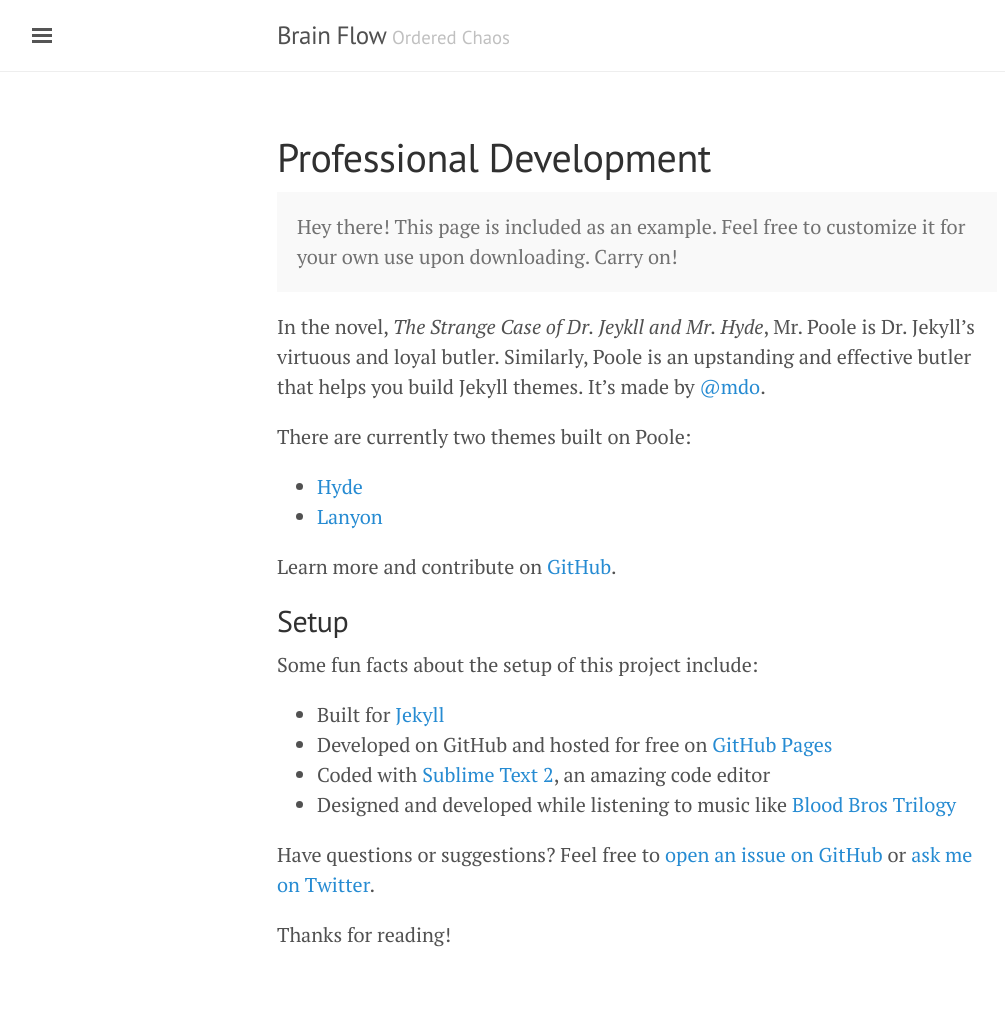
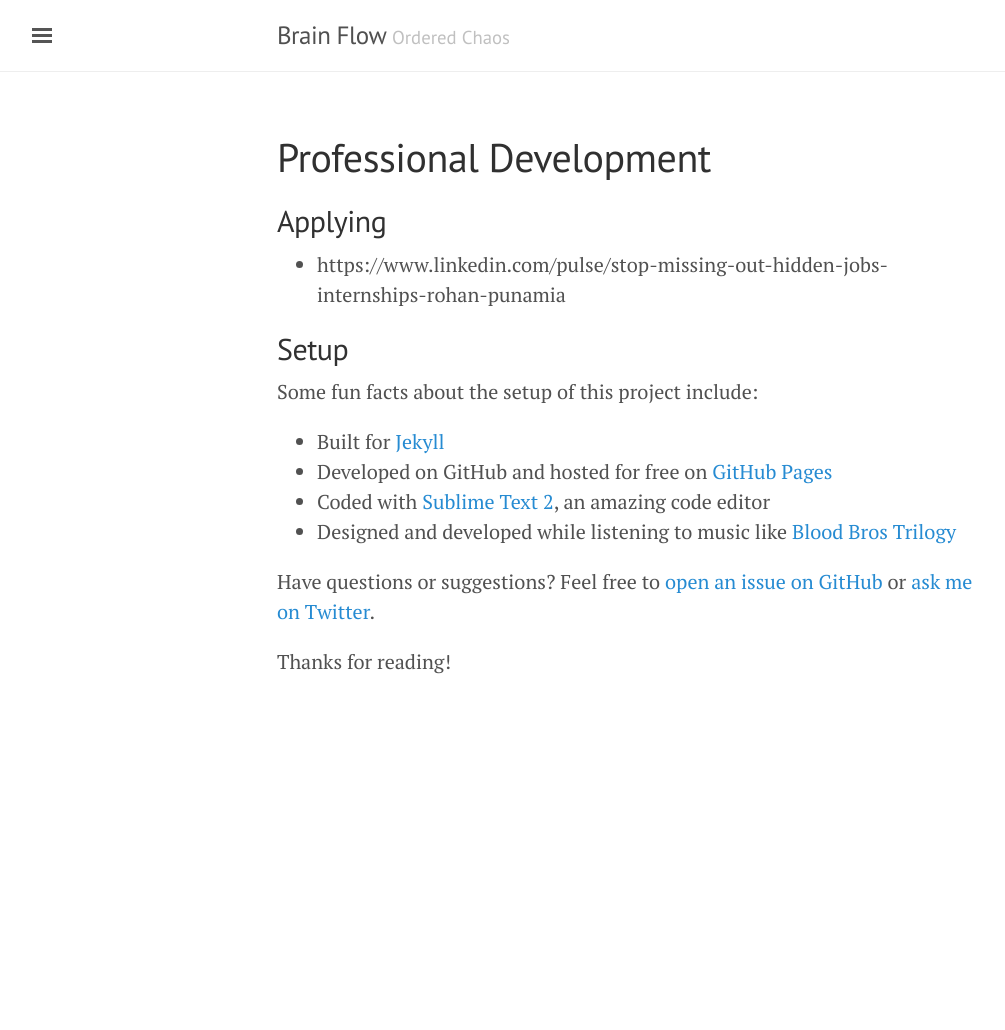
Before and after one commit to bjchia/bjchia.github.io, a Jekyll site: the page built from profdevelopment.md, in a window 1280 px wide. Shown: the whole page, without its empty margins (3-1008 px from the left). Built offline with Jekyll 4.4.1, drawn with Linux system fonts in a browser that asks for light colours; after the commit the page ends 900 px from its top, so only the background shows below that.

Commit message:
Update profdevelopment.md

```diff
--- a/profdevelopment.md
+++ b/profdevelopment.md
@@ -3,18 +3,13 @@
 title: Professional Development
 ---
 
-<p class="message">
-  Hey there! This page is included as an example. Feel free to customize it for your own use upon downloading. Carry on!
-</p>
 
-In the novel, *The Strange Case of Dr. Jeykll and Mr. Hyde*, Mr. Poole is Dr. Jekyll's virtuous and loyal butler. Similarly, Poole is an upstanding and effective butler that helps you build Jekyll themes. It's made by [@mdo](https://twitter.com/mdo).
 
-There are currently two themes built on Poole:
+## Applying
 
-* [Hyde](http://hyde.getpoole.com)
-* [Lanyon](http://lanyon.getpoole.com)
+* https://www.linkedin.com/pulse/stop-missing-out-hidden-jobs-internships-rohan-punamia
 
-Learn more and contribute on [GitHub](https://github.com/poole).
+
 
 ## Setup
 
```
